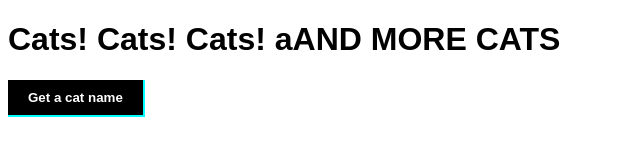
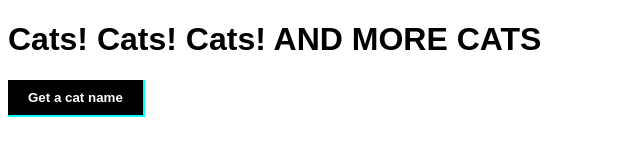
Before and after one commit to erickdallas30/deployment-demo, a website: page public/index.html in a window 1280 px wide. Shown: the whole page, without its empty margins (0-640 px from the left). Drawn offline with Linux system fonts and the light colour scheme.

Commit message:
deployment demo update content  initial

```diff
--- a/public/index.html
+++ b/public/index.html
@@ -9,7 +9,7 @@
 </head>
 <body>
     <header>
-        <h1>Cats! Cats! Cats! aAND MORE CATS</h1>
+        <h1>Cats! Cats! Cats! AND MORE CATS</h1>
     </header>
 
     <button>Get a cat name</button>
```
